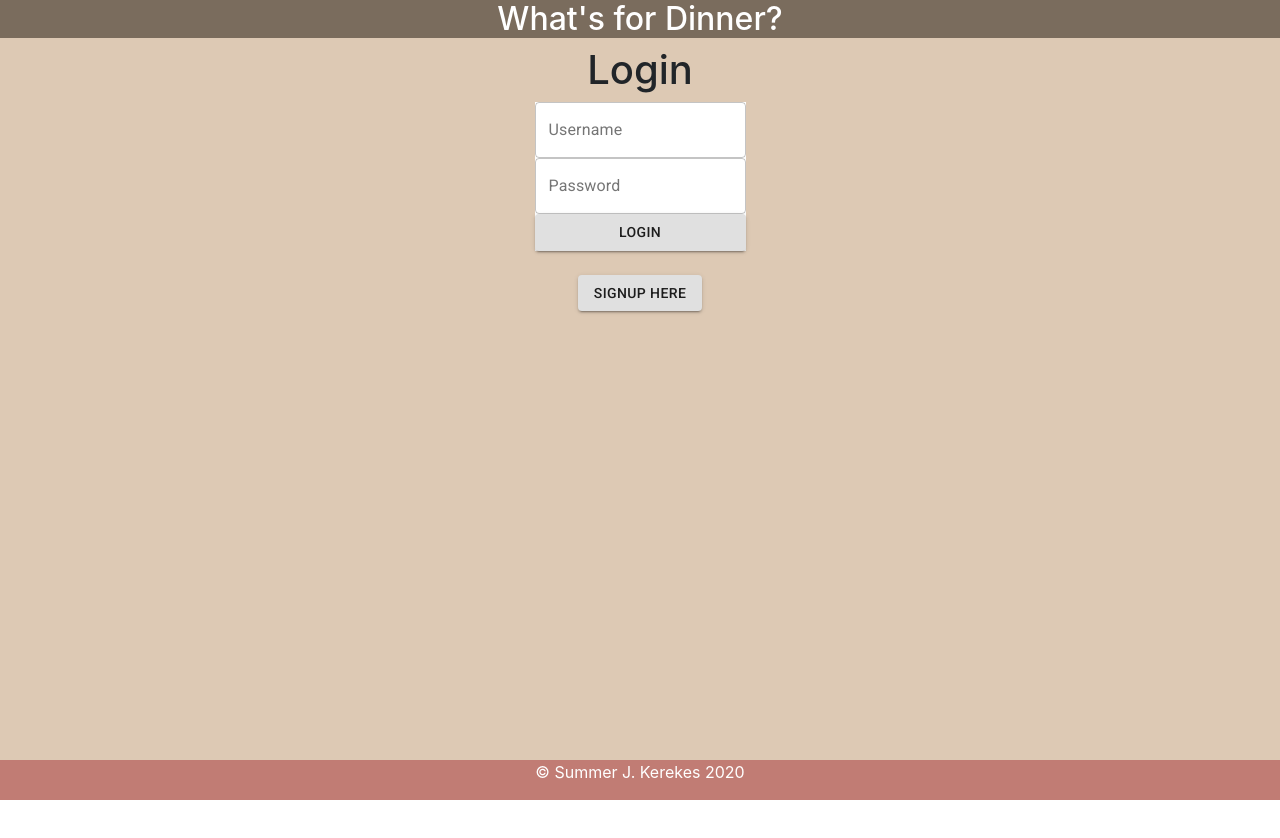
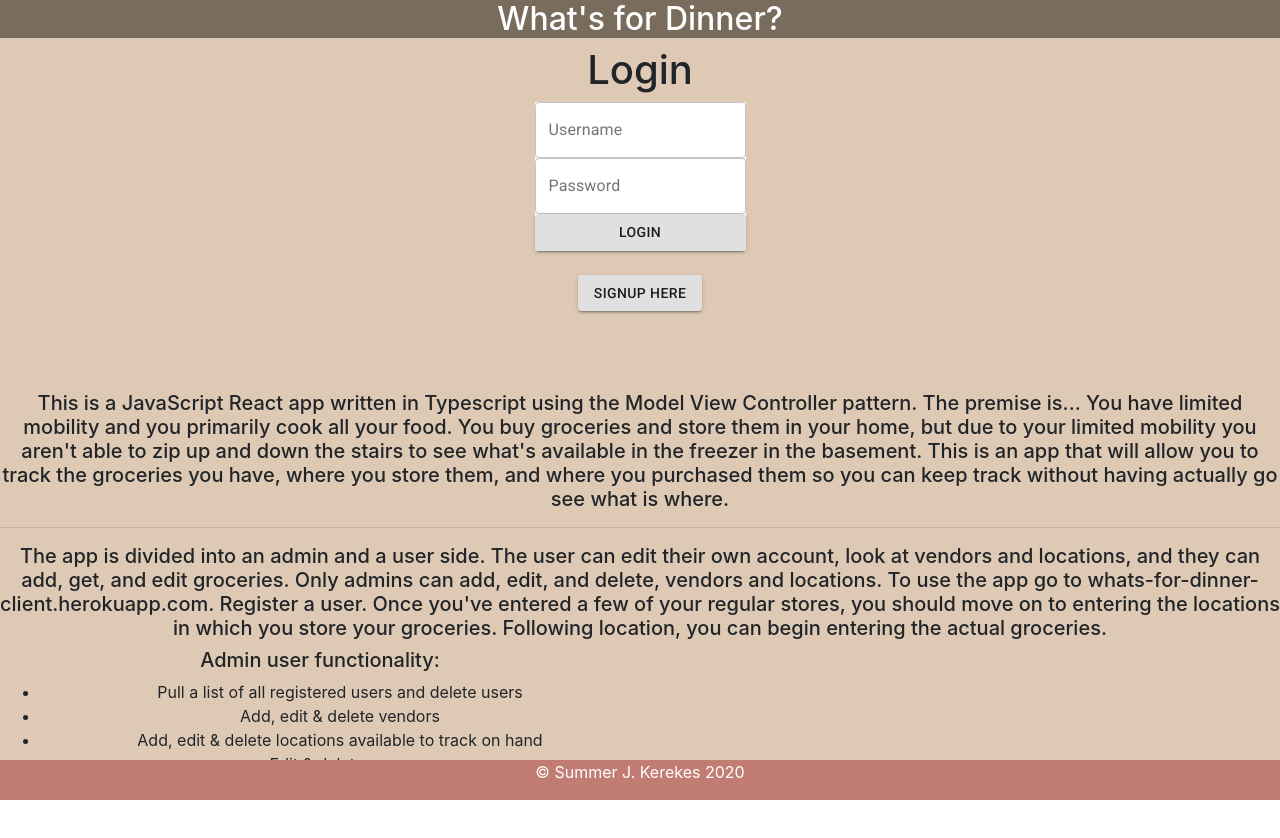
Before and after one commit to Phebesue/WD-ReactLegacy-TS-GroceryInventoryClient, a React (Create React App) app: page /admin/home in a window 1280 px wide. Shown: the top 838 px of the page. Before the commit the page ends 800 px from the top, so only its background shows below. Built offline with nearby package versions, Linux system fonts and the light colour scheme.

Commit message:
pres updates

```diff
--- a/src/auth/Auth.tsx
+++ b/src/auth/Auth.tsx
@@ -58,7 +58,7 @@ export default class Auth extends Component<AcceptedProps, UserState> {
                 updateUsername={this.props.updateUsername}
                 updateUserRole={this.props.updateUserRole}
               />
-              <Home />
+
             </div>
           )}
           <br />
@@ -70,6 +70,7 @@ export default class Auth extends Component<AcceptedProps, UserState> {
           >
             {this.state.showLogin ? "Login Here" : "Signup Here"}
           </Button>
+          <Home />
         </div>
       </div>
     );
--- a/src/components/admin/Admin.tsx
+++ b/src/components/admin/Admin.tsx
@@ -33,25 +33,30 @@ export class Admin extends Component<AdminProps, {}> {
 
   render() {
     return (
-
-        <div id="adminDiv">
-          <div id="adminContainer">
-            <div style={{ display: "flex", justifyContent: "flex-start" }}>
-
-            </div>
+      <div id="adminDiv">
+        <div id="adminContainer">
+          <div>
+            {/* <div style={{ display: "flex", justifyContent: "flex-start" }}></div> */}
             <div
-              style={{ display: "flex", justifyContent: "spaceBetween" }}
-              className="options"
+              style={{ width: "50%", display: "block" }}
+              // style={{ display: "flex", justifyContent: "spaceBetween" }}
+              // className="options"
             >
-
-            </div>
+              {/* <h3>Grocery Inventory</h3> */}
+              <h5> Admin user functionality: </h5>
+              <ul>
+                <li>Pull a list of all registered users and delete users</li>
+                <li>Add, edit & delete vendors</li>
+                <li>Add, edit & delete locations available to track on hand</li>
+                <li>Edit & delete users</li>
+                <li>Delete grocery items</li>
+              </ul>
+            </div>{" "}
           </div>
-
-          {console.log("Admin Footer")}
-
-
         </div>
 
+        {console.log("Admin Footer")}
+      </div>
     );
   }
 }
--- a/src/components/grocery/AdminGroceryEdit.tsx
+++ b/src/components/grocery/AdminGroceryEdit.tsx
@@ -205,7 +205,7 @@ export default class AdminGroceryEdit extends Component<
         <div id="groceryEditDiv">
           <h2 id="groceryEditHeading">Edit a Grocery Item</h2>
           {/* {console.log(this.state.groceryName)} */}
-          <FormControl style={{ backgroundColor: "#FFFFFF" }}>
+          <FormControl style={{ width:"50%",backgroundColor: "#FFFFFF" }}>
             <div>
               <TextField
                 label="UPC"
@@ -327,7 +327,7 @@ export default class AdminGroceryEdit extends Component<
                 this.setState({ groceryNotes: e.target.value });
               }}
             />
-            <div>
+          <div style={{ display: "flex", justifyContent: "space-evenly" }}>
               <Button
                 variant="contained"
                 onClick={(e) => {
--- a/src/components/grocery/GroceryEdit.tsx
+++ b/src/components/grocery/GroceryEdit.tsx
@@ -320,7 +320,7 @@ export default class GroceryEdit extends Component<
               }}
             >
 
-              <Link to="/admin/groceryList"> Edit a Grocery Item</Link>
+              <Link to="/user/groceryList"> Edit a Grocery Item</Link>
             </Button>
             {/* <Button
                 variant="outlined"
--- a/src/components/locations/LocationEdit.tsx
+++ b/src/components/locations/LocationEdit.tsx
@@ -197,8 +197,7 @@ export class LocationEdit extends Component<AcceptedProps, LocationDataState> {
                 </MenuItem>
               ))}
             </TextField>
-
-            <div>
+            <div style={{ display: "flex", justifyContent: "space-evenly" }}>
               <Button
                 variant="contained"
                 onClick={(e) => {
--- a/src/components/user/User.tsx
+++ b/src/components/user/User.tsx
@@ -19,8 +19,15 @@ export class User extends Component<AcceptedProps, {}> {
   }
   render() {
     return (
-        <div>
+        <div  style={{ width: "50%", display: "block" }}>
+  <h5> User functionality: </h5>
+            <ul>
+              <li>Create an acct, login and edit registration</li>
+              <li>Pull vendor list</li>
+              <li>Pull location list</li>
+              <li>Add , edit, and pull list of grocery Items</li>
 
+            </ul>
 
         </div>
     )
--- a/src/components/vendors/VendorEdit.tsx
+++ b/src/components/vendors/VendorEdit.tsx
@@ -216,7 +216,7 @@ export class VendorEdit extends Component<AcceptedProps, VendorDataState> {
               }}
             />
 
-            <div>
+<div style={{ display: "flex", justifyContent: "space-evenly" }}>
               <Button
                 variant="contained"
                 onClick={(e) => {
--- a/src/site/Home.tsx
+++ b/src/site/Home.tsx
@@ -7,6 +7,13 @@ const  Home : FC <HomeProps>=(props)=>{
         return (
             <div>
 
+<h5 className="Intro"       style={{ marginTop:"5rem" }}>
+This is a JavaScript React app written in Typescript using the Model View Controller pattern. The premise is...
+You have limited mobility and you primarily cook all your food. You buy groceries and store them in your home, but due to your limited mobility you aren't able to zip up and down the stairs to see what's available in the freezer in the basement. This is an app that will allow you to track the groceries you have, where you store them, and where you purchased them so you can keep track without having actually go see what is where.<hr/>
+
+The app is divided into an admin and a user side. The user can edit their own account, look at vendors and locations, and they can add, get, and edit groceries. Only admins can add, edit, and delete, vendors and locations. To use the app go to whats-for-dinner-client.herokuapp.com.
+ Register a user. Once you've entered a few of your regular stores, you should move on to entering the locations in which you store your groceries. Following location, you can begin entering the actual groceries.
+    </h5>
             </div>
         )
     }
```
